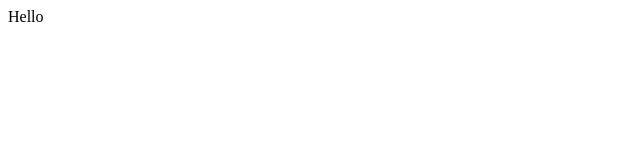
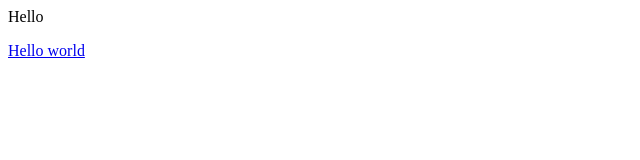
Before and after one commit to anant5441/Banking-System, a plain HTML site: page index.html in a window 1280 px wide. Shown: the whole page, without its empty margins (0-640 px from the left). Drawn offline with Linux system fonts and the light colour scheme.

Commit message:
Add the anchor tag

```diff
--- a/index.html
+++ b/index.html
@@ -1 +1,2 @@
 <p>Hello</p>
+<a href="#">Hello world</a>
```
